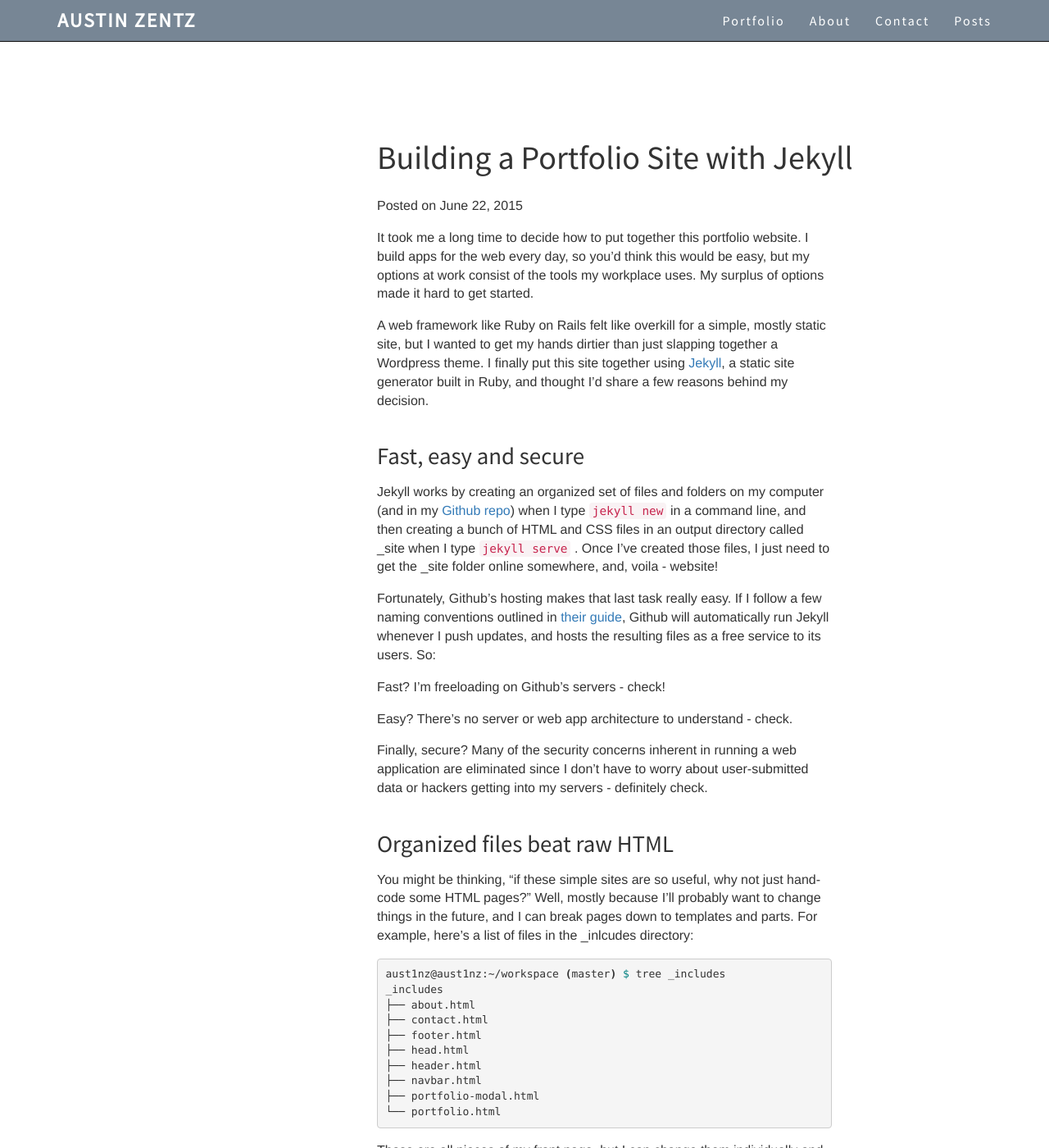
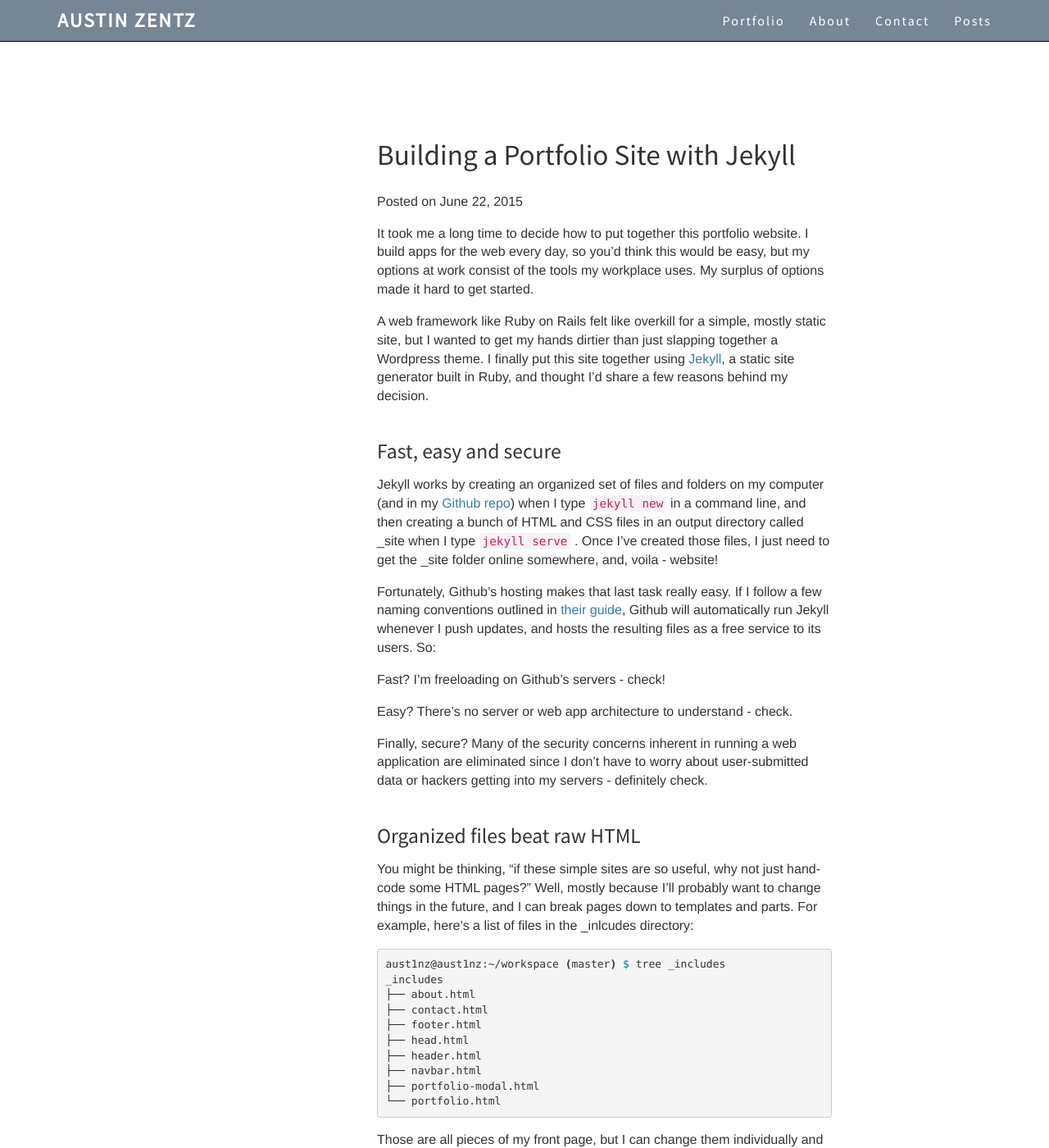
Before and after one commit to aust1nz/aust1nz.github.io, a Jekyll site: the page built from _posts/2015-06-22-building-with-jekyll.markdown, in a window 1280 px wide and 1400 px high. Shown: the whole window at 82% size. Built offline with Jekyll 4.4.1, drawn with Linux system fonts in a browser that asks for light colours; nearby versions of some CDN libraries.

Commit message:
Shrink text in blogs

```diff
--- a/_sass/_sections.scss
+++ b/_sass/_sections.scss
@@ -9,12 +9,12 @@
 
   h3 {
     font-family: $heading-font;
-    font-size: 2.5em;
+    font-size: 2.2em;
   }
 
   h4 {
     font-family: $heading-font;
-    font-size: 1.8em;
+    font-size: 1.6em;
     padding-top: $section-spacing / 4;
   }
 
```
